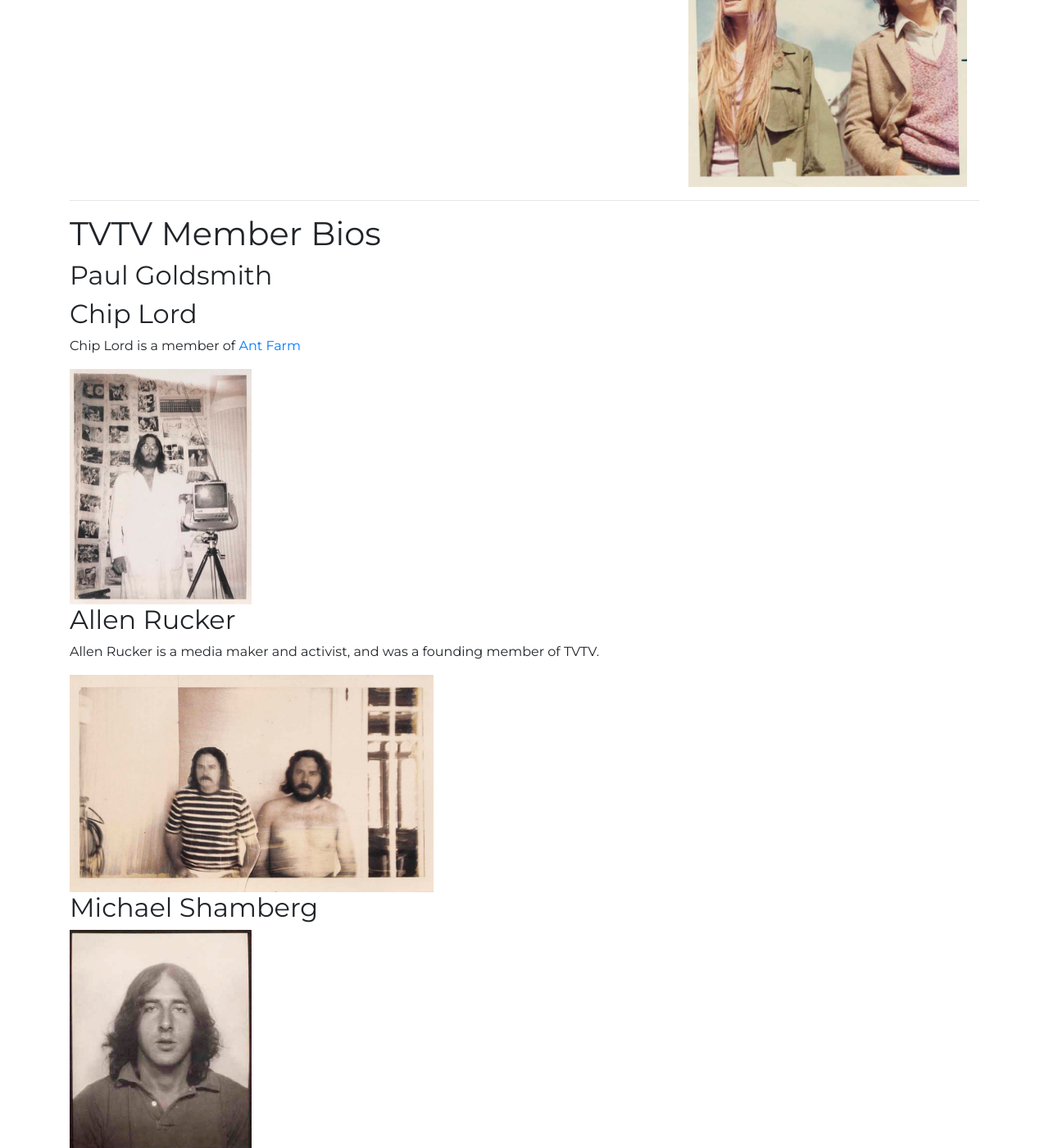
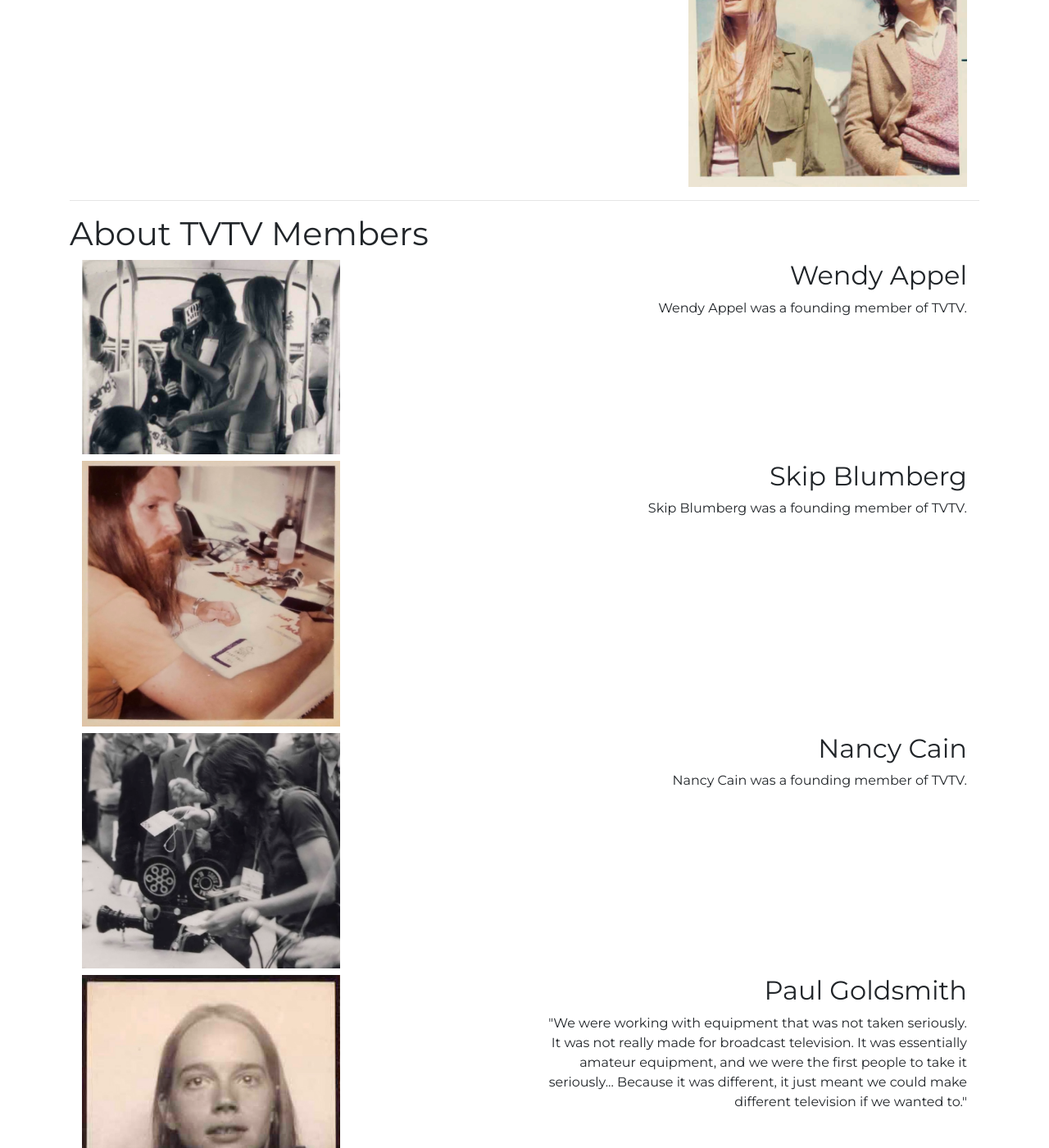
Before and after one commit to BAM-PFA/guerrillatv, a Jekyll site: the page built from index.md, in a window 1280 px wide and 1400 px high, scrolled down 1731 px. Shown: the whole window at 82% size. Built offline with Jekyll 4.4.1, drawn with Linux system fonts in a browser that asks for light colours; nearby versions of some CDN libraries; some web fonts are replaced; some of the changed text lies outside the part shown.

Commit message:
more content fleshing out

```diff
--- a/index.md
+++ b/index.md
@@ -42,26 +42,117 @@
 
 ---
 
-# TVTV Member Bios
+# About TVTV Members
+<div class="container-fluid">
 
-## Paul Goldsmith
-## Chip Lord
-<!-- ![chip lord](/assets/images/chip-jesus.jpg) -->
-Chip Lord is a member of [Ant Farm](link.com)
-<image style="width: 20%" src="{{ site.baseurl }}/assets/images/chip-jesus.jpg"/>
+  <div class="row my-2">
+    <div class="col-md-6">
+      <image style="width: 60%" src="{{ site.baseurl }}/assets/images/wendy-appel.jpg"/>
+    </div>
+    <div class="col-md-6 text-right">
+      <h2>Wendy Appel</h2>
+      <p>Wendy Appel was a founding member of TVTV.</p>
+    </div>
+  </div>
 
-## Allen Rucker
-Allen Rucker is a media maker and activist, and was a founding member of TVTV.
-<image style="width: 40%" src="{{ site.baseurl }}/assets/images/rucker-shave.jpg"/>
+  <div class="row my-2">
+    <div class="col-md-6">
+      <image style="width: 60%" src="{{ site.baseurl }}/assets/images/blumberg.jpg"/>
+    </div>
+    <div class="col-md-6 text-right">
+      <h2>Skip Blumberg</h2>
+      <p>Skip Blumberg was a founding member of TVTV.</p>
+    </div>
+  </div>
 
-## Michael Shamberg
-<image style="width: 20%" src="{{ site.baseurl }}/assets/images/shamberg.jpg"/>
+  <div class="row my-2">
+    <div class="col-md-6">
+      <image style="width: 60%" src="{{ site.baseurl }}/assets/images/nancy-cain.jpg"/>
+    </div>
+    <div class="col-md-6 text-right">
+      <h2>Nancy Cain</h2>
+      <p>Nancy Cain was a founding member of TVTV.</p>
+    </div>
+  </div>
 
+  <div class="row my-2">
+    <div class="col-md-6">
+      <image style="width: 60%" src="{{ site.baseurl }}/assets/images/williams.jpg"/>
+    </div>
+    <div class="col-md-6 text-right">
+      <h2>Paul Goldsmith</h2>
+      <p>"We were working with equipment that was not taken seriously. It was not really made for broadcast television. It was essentially amateur equipment, and we were the first people to take it seriously... Because it was different, it just meant we could make different television if we wanted to."</p>
+    </div>
+  </div>
 
-## Tom Weinberg
+  <div class="row my-2">
+    <div class="col-md-6">
+      <image style="width: 60%" src="{{ site.baseurl }}/assets/images/chip-jesus.jpg"/>
+    </div>
+    <div class="col-md-6 text-right">
+      <h2>Chip Lord</h2>
+      <p>Chip Lord was a founding member of <a href="example.com">Ant Farm</a> and TVTV.</p>
+    </div>
+  </div>
 
-Tom Weinberg acted as producer on the convention tapes.
-<image style="width: 20%" src="{{ site.baseurl }}/assets/images/tom-weinberg.jpg"/>
+  <div class="row my-2">
+    <div class="col-md-6">
+      <image style="width: 60%" src="{{ site.baseurl }}/assets/images/hudson.jpg"/>
+    </div>
+    <div class="col-md-6 text-right">
+      <h2>Hudson Marquez</h2>
+      <p>Hudson Marquez was a founding member of TVTV.</p>
+    </div>
+  </div>
 
-## Megan Williams
-<image style="width: 20%" src="{{ site.baseurl }}/assets/images/williams.jpg"/>
+  <div class="row my-2">
+    <div class="col-md-5">
+      <image style="width: 60%" src="{{ site.baseurl }}/assets/images/rucker.jpg"/>
+    </div>
+    <div class="col-md-7 text-right">
+      <h2>Allen Rucker</h2>
+      <p>"It’s handmade television. It’s documentary television that comes from the point of view of the people that make it and not from some kind of overall objective set of standards. It’s very subjective television. The style is intimate, it’s one-to-one."</p>
+    </div>
+  </div>
+
+  <div class="row my-2">
+    <div class="col-md-6">
+      <image style="width: 60%" src="{{ site.baseurl }}/assets/images/shamberg-1.jpg"/>
+    </div>
+    <div class="col-md-6 text-right">
+      <h2>Michael Shamberg</h2>
+      <p>Michael Shamberg was a founding member of TVTV.</p>
+    </div>
+  </div>
+
+  <div class="row my-2">
+    <div class="col-md-6">
+      <image style="width: 60%" src="{{ site.baseurl }}/assets/images/williams.jpg"/>
+    </div>
+    <div class="col-md-6 text-right">
+      <h2>Curtis Schreier</h2>
+      <p>Curtis Schreier was a founding member of TVTV.</p>
+    </div>
+  </div>
+
+  <div class="row my-2">
+    <div class="col-md-6">
+      <image style="width: 60%" src="{{ site.baseurl }}/assets/images/tom-weinberg.jpg"/>
+    </div>
+    <div class="col-md-6 text-right">
+      <h2>Tom Weinberg</h2>
+      <p>Tom Weinberg was a founding member of TVTV.</p>
+    </div>
+  </div>
+
+  <div class="row my-2">
+    <div class="col-md-6">
+      <image style="width: 60%" src="{{ site.baseurl }}/assets/images/williams.jpg"/>
+    </div>
+    <div class="col-md-6  text-right">
+      <h2>Megan Williams</h2>
+      <p>Megan Williams was a founding member of TVTV.</p>
+    </div>
+  </div>
+
+</div>
```
Also changed, not shown: assets/images/blumberg.jpg (added), assets/images/hudson.jpg (added), assets/images/nancy-cain.jpg (added), assets/images/rucker.jpg (added), assets/images/shamberg-1.jpg (added), assets/images/wendy-appel.jpg (added).
